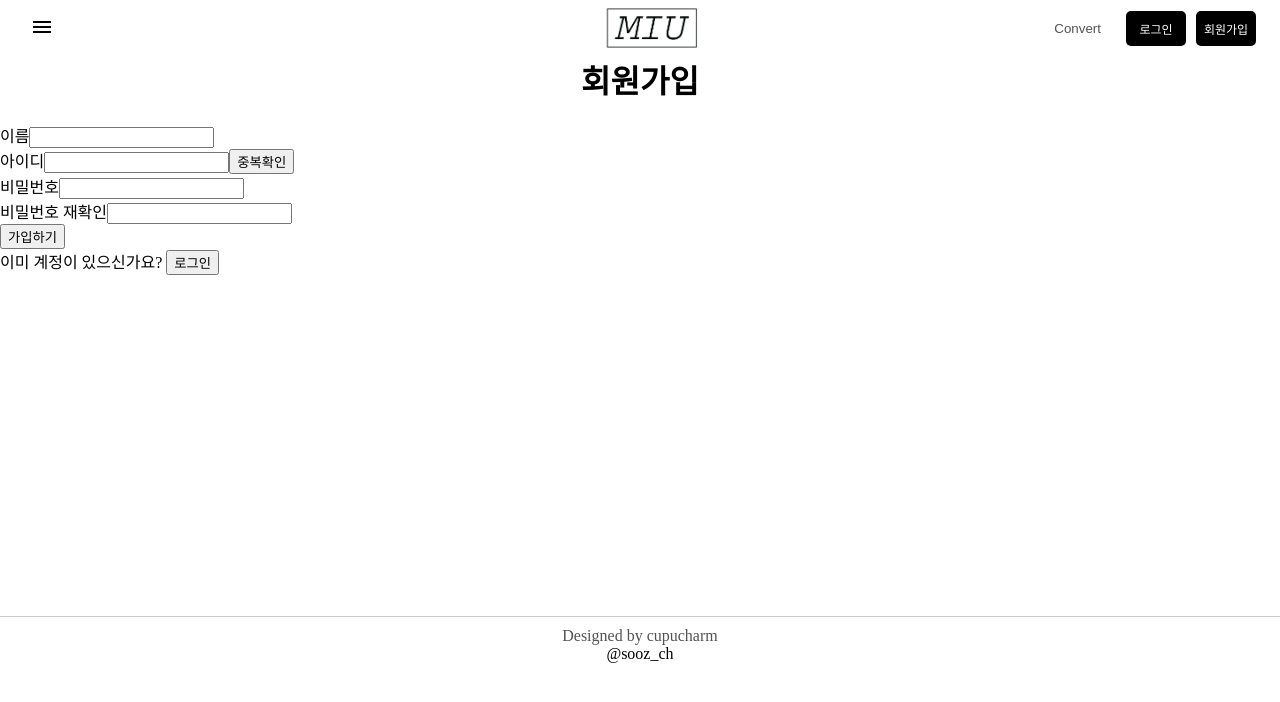
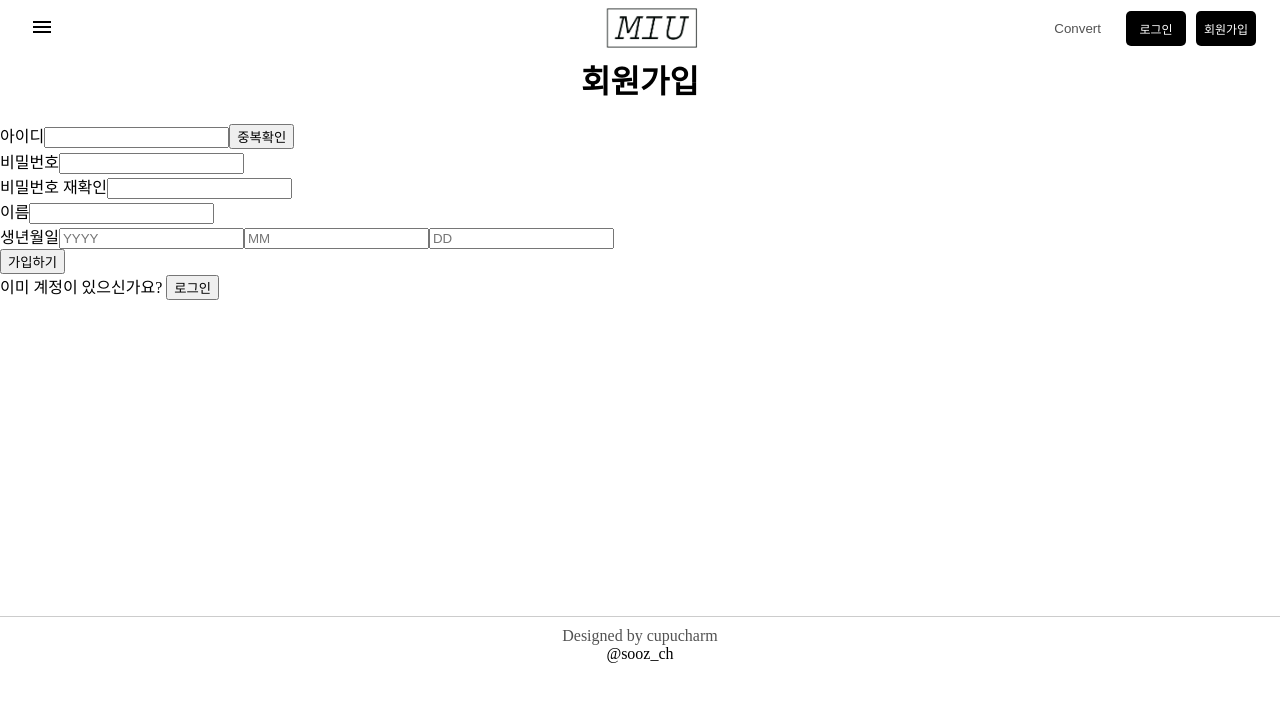
Before and after one commit to cupucharm/MarkItUp-React, a React (Create React App) app: page /register in a window 1280 px wide. Shown: the top 702 px of the page. Built offline with nearby package versions, Linux system fonts and the light colour scheme; no server answers.

Commit message:
회원가입 생년월일 추가

```diff
--- a/src/components/Register.js
+++ b/src/components/Register.js
@@ -7,6 +7,9 @@ function Register() {
   const [userPwd, setUserPwd] = useState("");
   const [userPwdRe, setUserPwdRe] = useState("");
   const [userName, setUserName] = useState("");
+  const [userBirthY, setUserBirthY] = useState("");
+  const [userBirthM, setUserBirthM] = useState("");
+  const [userBirthD, setUserBirthD] = useState("");
   const [registerError, setRegisterError] = useState("");
   const [dupIdChkError, setdDupIdChkError] = useState("");
 
@@ -62,8 +65,11 @@ function Register() {
 
       const data = await response.json();
       console.log("아이디 중복 확인 성공 성공:", data);
+
+      setdDupIdChkError(data.message);
+
     } catch (e) {
-      setdDupIdChkError(e.message);
+      console.log(e.message);
     }
   };
 
@@ -78,17 +84,6 @@ function Register() {
 
       <form onSubmit={handleSubmit}>
         <div>
-          <div>
-            <label htmlFor="userName">이름</label>
-            <input
-              type="text"
-              id="userName"
-              value={userName}
-              onChange={(e) => setUserName(e.target.value)}
-              required
-            />
-          </div>
-
           <div>
             <label htmlFor="userId">아이디</label>
             <input
@@ -122,6 +117,43 @@ function Register() {
               required
             />
           </div>
+          <div>
+            <label htmlFor="userName">이름</label>
+            <input
+              type="text"
+              id="userName"
+              value={userName}
+              onChange={(e) => setUserName(e.target.value)}
+              required
+            />
+          </div>
+          <div>
+            <label htmlFor="userBirthY">생년월일</label>
+            <input
+              type="text"
+              id="userBirthY"
+              value={userBirthY}
+              placeholder="YYYY"
+              onChange={(e) => setUserBirthY(e.target.value)}
+              required
+            />
+            <input
+              type="text"
+              id="userBirthM"
+              value={userBirthM}
+              placeholder="MM"
+              onChange={(e) => setUserBirthM(e.target.value)}
+              required
+            />
+            <input
+              type="text"
+              id="userBirthD"
+              value={userBirthD}
+              placeholder="DD"
+              onChange={(e) => setUserBirthD(e.target.value)}
+              required
+            />
+          </div>
           <button type="submit">가입하기</button>
           {registerError && <p style={{ color: "red" }}>{registerError}</p>}
         </div>
```
